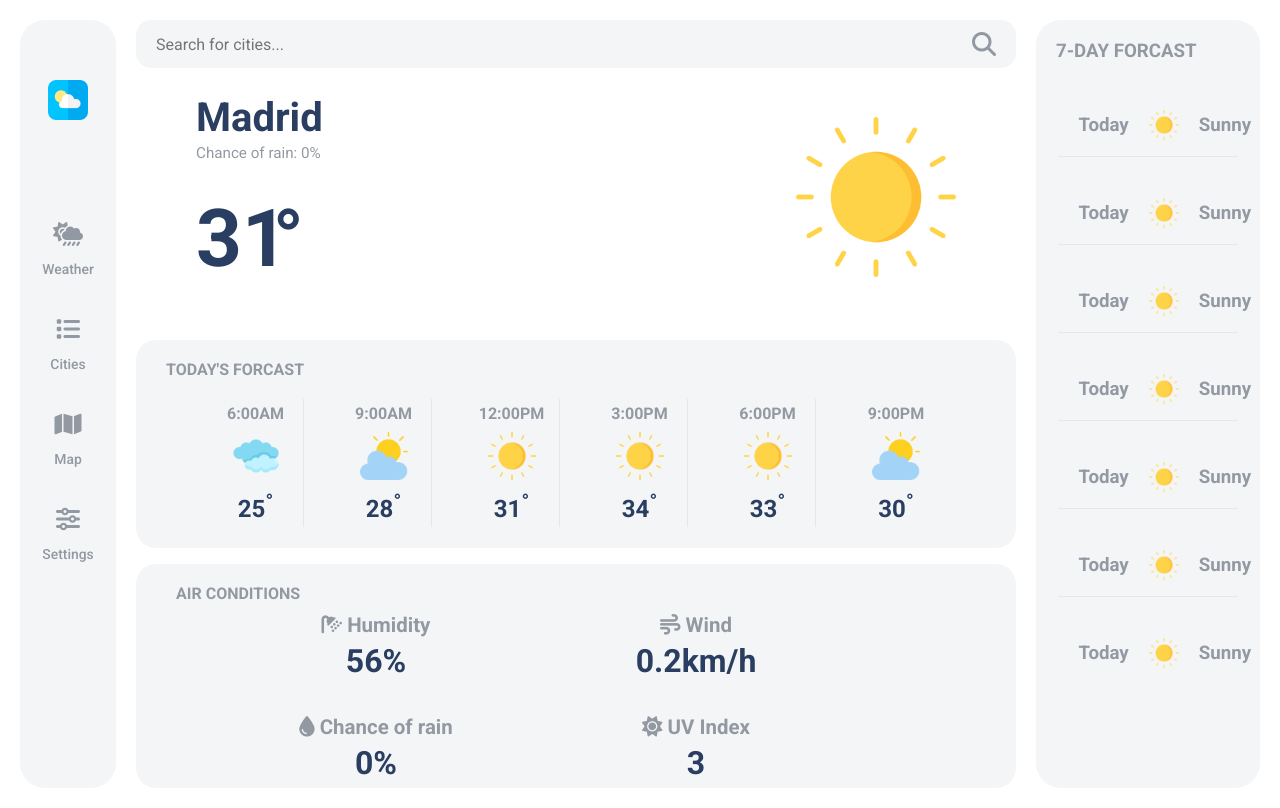
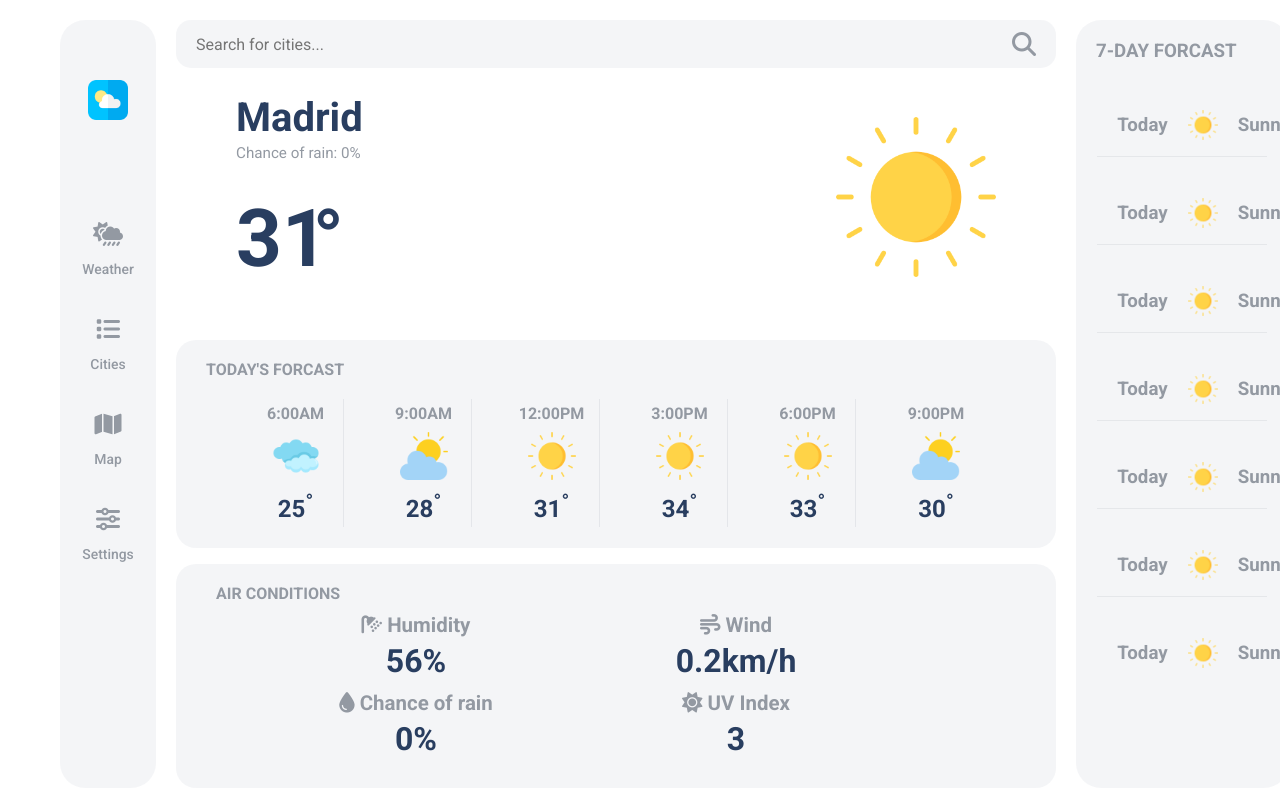
Before and after one commit to ArpanSankesh/WeatherMate, a plain HTML site: page index.html in a window 1280 px wide. Drawn offline with Linux system fonts and the light colour scheme.

Commit message:
height adjust

```diff
--- a/style.css
+++ b/style.css
@@ -6,17 +6,13 @@
 
 }
 
-.body{
-    overflow: hidden;
-}
-
 .main{
     width: 100%;
-    height: 100%;
+    max-height: 100vh;
     background-color: #fff;
     display: flex;
-    /* padding: 0px 40px; */
-    overflow: hidden;
+    /* flex-wrap: wrap; */
+    padding: 0px 40px;
 }
 
 .sidebar{
@@ -204,8 +200,7 @@
 .weather-info-air{
     width: 55rem;
     height: 14rem;
-    margin: 1rem 0;
-    padding: 20px 40px;
+    padding: 20px 40px 0 40px;
     background-color: #eaecef82;
     backdrop-filter: blur(10px);
     border-radius: 20px;
@@ -222,7 +217,7 @@
     padding: 10px 40px ;
     /* margin-left: 60px ; */
     width: 50rem;
-    height: 14rem;
+    height: 11rem;
 }
 
 .extra-content{
@@ -279,7 +274,6 @@
 }
 
 
-
 .weekly-forcast-container img{
     width: 30px;
 }
```
